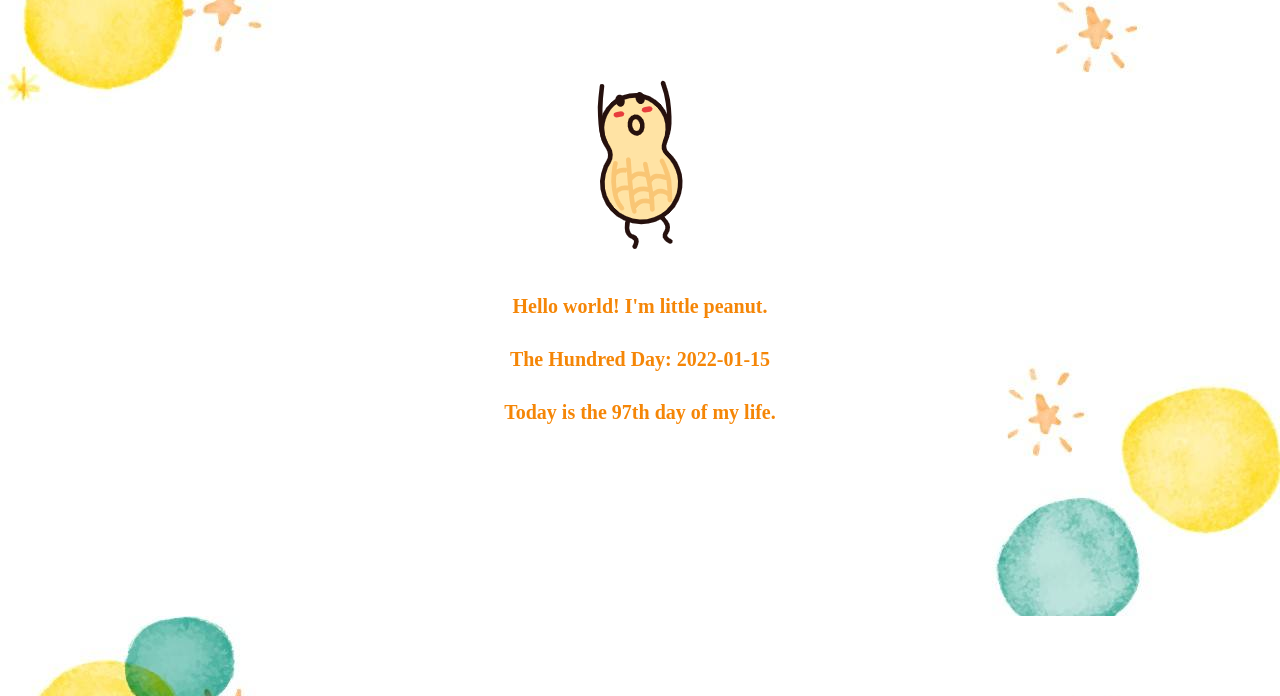
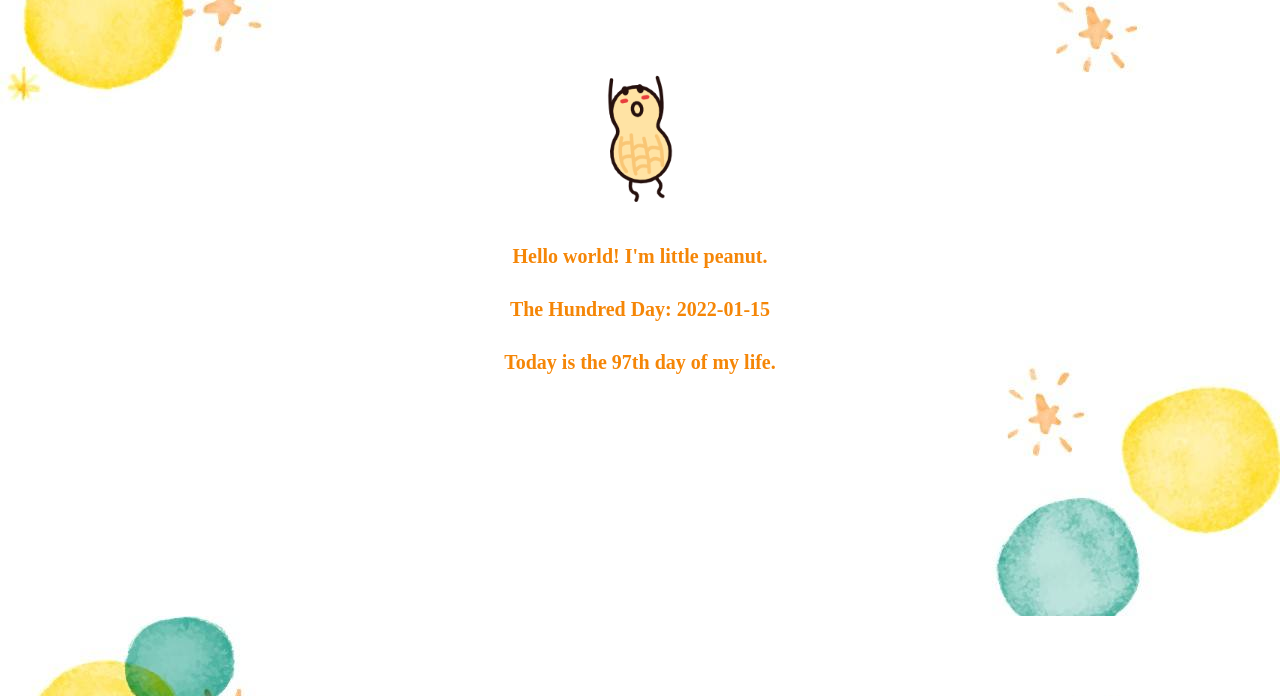
Before and after one commit to shiyuan598/peanut, a plain HTML site: page index.html in a window 1280 px wide. Shown: the part 104-800 px from the top of the page. Drawn offline with Linux system fonts and the light colour scheme.

Commit message:
modify peanut size

```diff
--- a/index.html
+++ b/index.html
@@ -22,6 +22,9 @@
       }
       h1 {
         margin-bottom: 2em;
+      }
+      img {
+        height: 150px;
       }
       p {
         margin-top: 1.5em;
```
